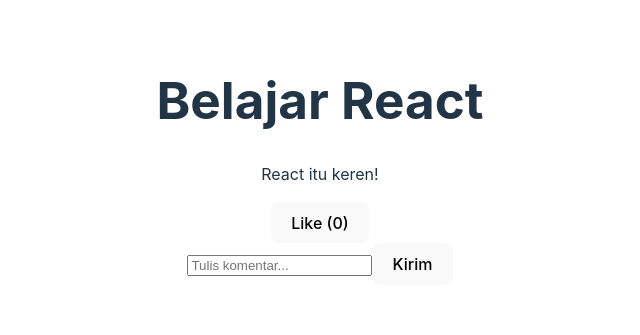
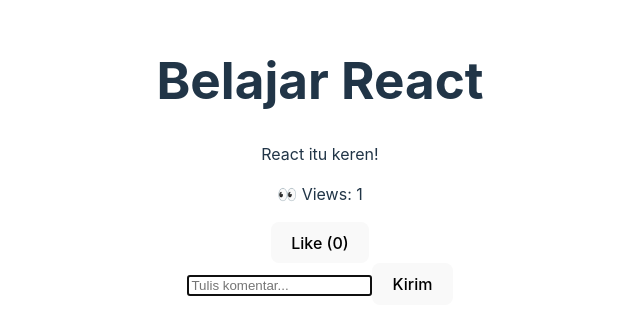
Before and after one commit to ziyad1412/Frontend-Path, a React (Vite) app: page /article/1 in a window 1280 px wide. Shown: the part 231-566 px from the top of the page, without its empty margins (320-960 px from the left). Built offline with nearby package versions, Linux system fonts and the light colour scheme.

Commit message:
Materi 7

```diff
--- a/src/pages/ArticleDetail.jsx
+++ b/src/pages/ArticleDetail.jsx
@@ -1,5 +1,5 @@
 import { useParams } from "react-router-dom";
-import { useState } from "react";
+import { useState, useEffect, useRef } from "react";
 
 const articles = [
   { id: 1, title: "Belajar React", content: "React itu keren!" },
@@ -19,6 +19,13 @@
   const [likes, setLikes] = useState(0);
   const [comment, setComment] = useState(""); // State untuk input komentar
   const [comments, setComments] = useState([]); // State untuk daftar komentar
+  const [views, setViews] = useState(0); // State untuk menyimpan jumlah views
+  const commentInputRef = useRef(null); // useRef untuk referensi input komentar
+
+  useEffect(() => {
+    setViews((prevViews) => prevViews + 1); // Tambah views setiap kali halaman dibuka
+    commentInputRef.current.focus(); // Fokus otomatis ke input komentar saat halaman dibuka
+  }, []); // Dependency array kosong agar hanya dijalankan saat pertama kali render
 
   const handleLike = () => {
     setLikes(likes + 1);
@@ -40,11 +47,13 @@
     <div>
       <h1>{article.title}</h1>
       <p>{article.content}</p>
+      <p>👀 Views: {views}</p>
       <button onClick={handleLike}>Like ({likes})</button>
 
       {/* Form untuk menambahkan komentar */}
       <form onSubmit={handleSubmit}>
         <input
+          ref={commentInputRef} // Tambahkan ref untuk fokus otomatis
           type="text"
           placeholder="Tulis komentar..."
           value={comment}
```
